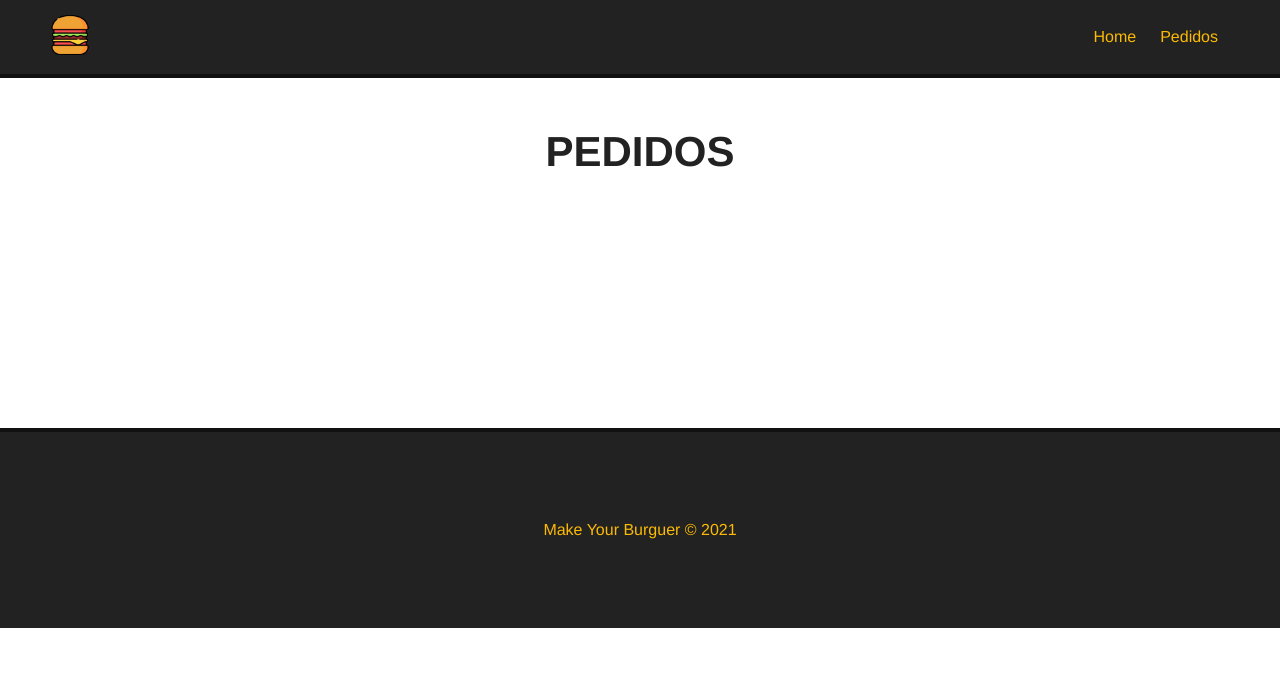
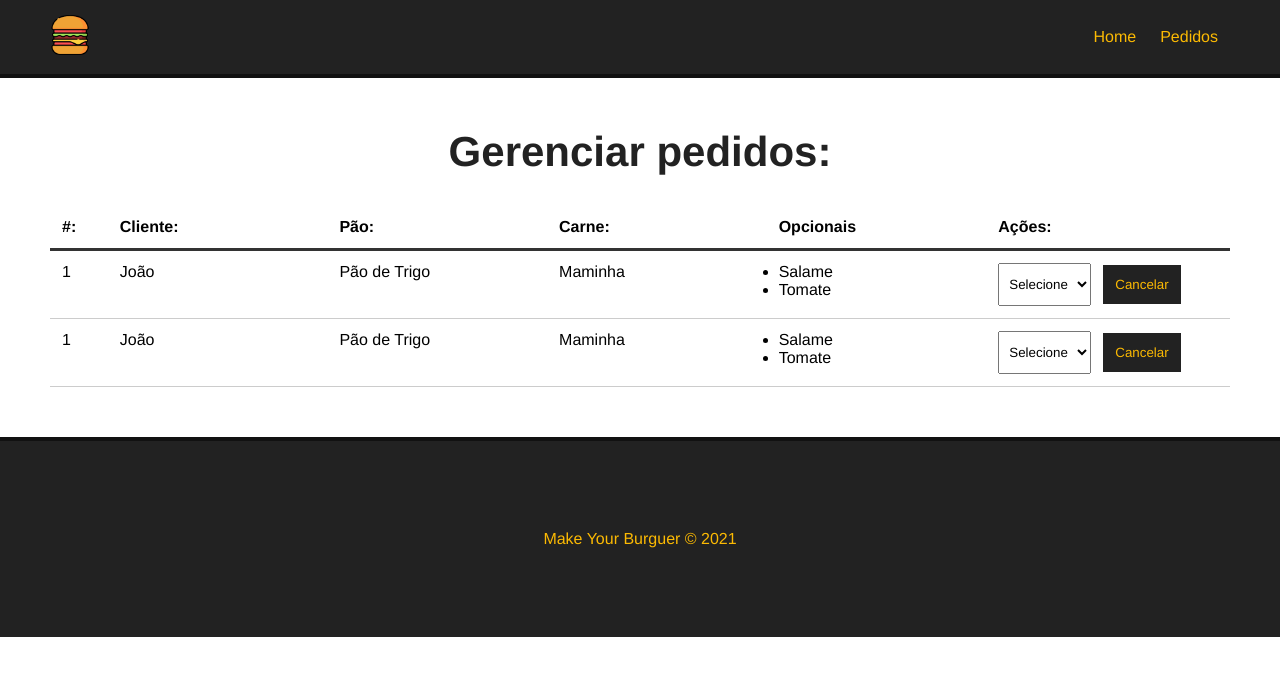
Before and after one commit to yG2y/hamburguers-system-order, a Vue app: page /pedidos in a window 1280 px wide. Shown: the top 676 px of the page. Built offline with nearby package versions, Linux system fonts and the light colour scheme.

Commit message:
Criação Dashboard em pedidos

```diff
--- /dev/null
+++ b/src/components/Dashboard.vue
@@ -0,0 +1,110 @@
+<template >
+    <div id="burguer-table">
+        <div>
+            <div id="burguer-table-heading">
+                <div class="order-id">#:</div>
+                <div>Cliente:</div>
+                <div>Pão:</div>
+                <div>Carne:</div>
+                <div>Opcionais</div>
+                <div>Ações:</div>
+            </div>
+            <div id="burguer-table-rows">
+                <div class="burguer-table-row">
+                    <div class="order-number">1</div>
+                    <div>João</div>
+                    <div>Pão de Trigo</div>
+                    <div>Maminha</div>
+                    <div>
+                        <ul>
+                            <li>Salame</li>
+                            <li>Tomate</li>
+                        </ul>
+                    </div>
+                    <div>
+                        <select name="status" class="status">
+                            <option value="">Selecione</option>
+                        </select>
+                        <button class="delete-btn">Cancelar</button>
+                    </div>
+                </div>
+                <div class="burguer-table-row">
+                    <div class="order-number">1</div>
+                    <div>João</div>
+                    <div>Pão de Trigo</div>
+                    <div>Maminha</div>
+                    <div>
+                        <ul>
+                            <li>Salame</li>
+                            <li>Tomate</li>
+                        </ul>
+                    </div>
+                    <div>
+                        <select name="status" class="status">
+                            <option value="">Selecione</option>
+                        </select>
+                        <button class="delete-btn">Cancelar</button>
+                    </div>
+                </div>
+            </div>
+        </div>
+    </div>
+</template>
+<script>
+export default {
+    name: "Dashboard"
+}
+</script>
+<style scoped>
+    #burguer-table {
+        max-width: 1200px;
+        margin: 0 auto;
+    }
+
+    #burguer-table-heading,
+    #burguer-table-rows,
+    .burguer-table-row {
+        display: flex;
+        flex-wrap: wrap;
+    }
+
+    #burguer-table-heading {
+        font-weight: bold;
+        padding: 12px;
+        border-bottom: 3px solid #333;
+    }
+
+    #burguer-table-heading div, .burguer-table-row div {
+        width: 19%
+    }
+
+    .burguer-table-row {
+        width: 100%;
+        padding: 12px;
+        border-bottom: 1px solid #CCC;
+    }
+
+    #burguer-table-heading .order-id, .burguer-table-row .order-number {
+        width: 5%;
+    }
+
+    select {
+        padding: 12px 6px;
+        margin-right: 12px;
+    }
+
+    .delete-btn {
+        background-color: #222;
+        color: #FCBA03;
+        border: 2px solid #222;
+        padding: 10px;
+        margin: 0 auto;
+        cursor: pointer;
+        transition: .5s;
+    }
+
+    .delete-btn:hover {
+        background-color: #FCBA03;
+        color: #222;
+    }
+</style>
--- a/src/views/Pedidos.vue
+++ b/src/views/Pedidos.vue
@@ -1,5 +1,19 @@
 <template>
   <div class="main-container">
-    <h1>PEDIDOS</h1>
+    <h1>Gerenciar pedidos:</h1>
+    <Dashboard />
   </div>
 </template>
+
+<script>
+import Dashboard from '@/components/Dashboard.vue';
+
+export default {
+  name: "Pedidos",
+  components: {
+    Dashboard
+  }
+}
+</script>
+
+<style scoped></style>
```
